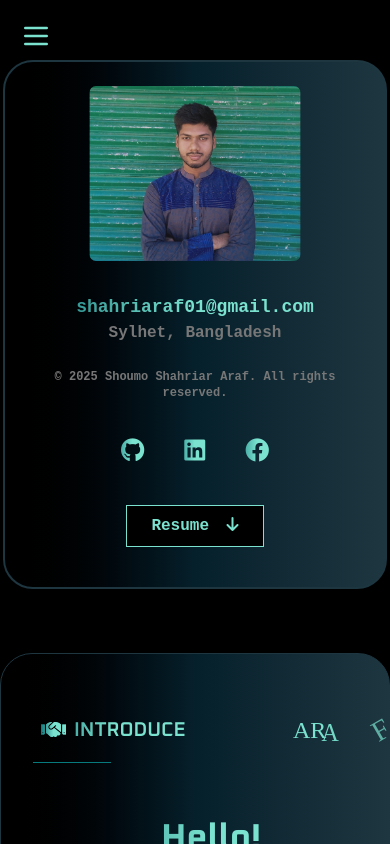
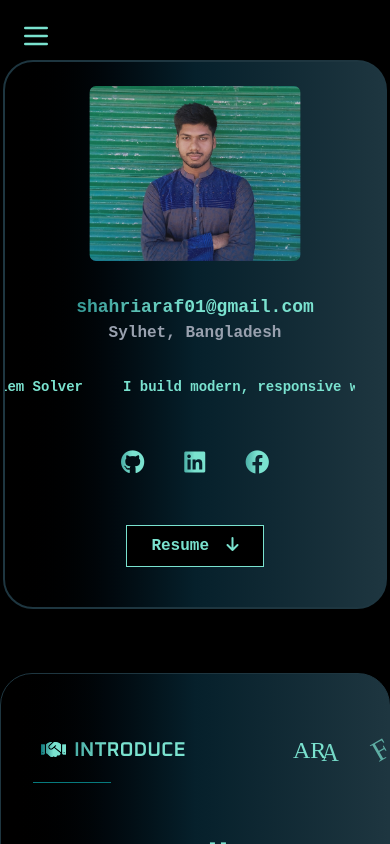
Before and after one commit to shahriaraf/My-Portfolio, a React (Vite) app: page / in a window 390 px wide. Shown: the top 844 px of the page. Built offline with nearby package versions, Linux system fonts and the light colour scheme; a web font is replaced by a local one.

Commit message:
added things

```diff
--- a/src/AboutMe.jsx
+++ b/src/AboutMe.jsx
@@ -38,7 +38,7 @@ const AboutMe = () => {
       ref={aboutRef}
       className='bg-gradient-to-r from-black via-[#06202B] to-[#1e3640] mx-5 lg:mx-20 xl:mx-25 rounded-4xl border border-[#1e3640] mt-20 py-30'
     >
-      <div className="fade-section text-white flex items-center justify-center sm:justify-start sm:pl-10 lg:pl-[200px] xl:pl-[350px]">
+      <div className="fade-section flex items-center justify-center sm:justify-start sm:pl-10 lg:pl-[200px] xl:pl-[350px]">
         <p className="uppercase oxanium text-xl px-4 py-1 rounded-full bg-gradient-to-r from-[#077A7D] via-[#7AE2CF] to-[#7AE2CF] bg-clip-text text-transparent font-semibold flex items-center gap-2">
           <i className="fas fa-info-circle bg-gradient-to-r from-[#077A7D] via-[#7AE2CF] to-[#7AE2CF] bg-clip-text text-transparent"></i> About
         </p>
@@ -46,7 +46,7 @@ const AboutMe = () => {
 
       <hr className="fade-section border-t border-[#077A7D] my-4 w-2/5 sm:w-1/3 md:w-1/4 lg:w-1/5 ml-auto mr-auto sm:ml-10 lg:ml-[200px] xl:ml-[320px]" />
 
-      <p className='fade-section text-sm sm:text-base md:text-lg lg:text-xl text-[#777777] mt-6 px-5 sm:px-10 lg:pl-[160px] xl:pl-[320px] pt-10 text-justify'>
+      <p className='fade-section text-sm sm:text-base md:text-lg lg:text-xl text-gray-400 mt-6 px-5 sm:px-10 lg:pl-[160px] xl:pl-[320px] pt-10 text-justify'>
         I’m a passionate web developer and a Computer Science & Engineering student.
         My journey began with curiosity and a deep love for building things that live on the web.
         Over time, I’ve grown confident in working with technologies like React, Node.js, Firebase, and MongoDB —
--- a/src/Banner.jsx
+++ b/src/Banner.jsx
@@ -165,7 +165,7 @@ const Banner = () => {
                         <span className="animate-pulse ml-1 bg-gradient-to-r from-[#077A7D] via-[#7AE2CF] to-[#7AE2CF] bg-clip-text text-transparent">|</span> {/* Blinking cursor */}
                     </motion.div>
 
-                    <p className="text-lg md:text-[22px] w-9/10 m-auto md:m-0 md:w-[700px] text-[#777777]">
+                    <p className="text-lg md:text-[22px] w-9/10 m-auto md:m-0 md:w-[700px] text-gray-400">
                         Crafting clean code, with a designer’s soul. Turning ideas into interactive, elegant experiences.
                     </p>
                 </motion.div>
--- a/src/Contact.jsx
+++ b/src/Contact.jsx
@@ -37,7 +37,7 @@ const Contact = () => {
       <br />
 
       <div className="pl-5 md:pl-[320px] pr-5">
-        <h2 className="text-3xl md:text-4xl font-bold text-center bg-gradient-to-r from-[#077A7D] via-[#7AE2CF] to-[#7AE2CF] bg-clip-text text-transparent mb-12">
+        <h2 className="text-2xl md:text-4xl font-bold text-center bg-gradient-to-r from-[#077A7D] via-[#7AE2CF] to-[#7AE2CF] bg-clip-text text-transparent mb-12">
           Let's Work Together
         </h2>
 
--- /dev/null
+++ b/src/Headline.jsx
@@ -0,0 +1,47 @@
+import { useEffect, useRef } from "react";
+import gsap from "gsap";
+
+const Headline = () => {
+    const tickerContainerRef = useRef(null);
+    const tickerContentRef = useRef(null);
+
+    useEffect(() => {
+        const container = tickerContainerRef.current;
+        const content = tickerContentRef.current;
+
+        const width = content.offsetWidth;
+
+        gsap.to(content, {
+            x: -width,
+            duration: 80,
+            ease: "linear",
+            repeat: -1,
+            modifiers: {
+                x: gsap.utils.unitize(x => parseFloat(x) % width) // seamless loop
+            }
+        });
+    }, []);
+
+    return (
+        <div className="w-[350px] py-2 overflow-hidden z-50" ref={tickerContainerRef}>
+            <div
+                className="flex gap-10 text-[#7AE2CF] font-semibold md:text-lg text-sm whitespace-nowrap w-max"
+                ref={tickerContentRef}
+            >
+                <span>Hello! I’m Shoumo Shahriar Araf — Web Developer & Problem Solver</span>
+                <span>I build modern, responsive web apps with React, Node.js & MongoDB</span>
+                <span>Passionate about clean code, pixel-perfect UI, and smooth animations</span>
+                <span>Always learning, always growing — currently exploring Three.js & GSAP</span>
+                <span>From full-stack development to UI polish — I bring ideas to life</span>
+                <span>Open to new opportunities — Let's build something amazing together</span>
+                <span>Focused on performance, accessibility, and user experience</span>
+                <span>Love turning complex ideas into elegant digital solutions</span>
+                <span>My goal? Become a software engineer and lead with innovation</span>
+                <span>Let’s connect — I’m just a message away!</span>
+
+            </div>
+        </div>
+    );
+};
+
+export default Headline;
--- a/src/Profile.jsx
+++ b/src/Profile.jsx
@@ -3,6 +3,7 @@ import { motion } from 'framer-motion';
 import myPhoto from './assets/IMG_20250418_215624.jpg';
 import './App.css';
 import gsap from 'gsap';
+import Headline from './Headline';
 
 const Profile = () => {
   const bannerRef = useRef(null);
@@ -42,20 +43,18 @@ const Profile = () => {
       </div>
 
       {/* Info */}
-      <div className="text-center mt-10 sm:mt-14 text-[#777777] font-bold px-4">
+      <div className="text-center mt-10 sm:mt-14 text-gray-400 font-bold px-4">
         <p className="bg-gradient-to-r from-[#077A7D] via-[#7AE2CF] to-[#7AE2CF] bg-clip-text text-transparent text-lg hover:text-[#7AE2CF] hover:underline break-words">
           shahriaraf01@gmail.com
         </p>
         <p>Sylhet, Bangladesh</p>
         <br />
-        <p className="text-xs sm:text-sm">
-          &copy; {new Date().getFullYear()} Shoumo Shahriar Araf. All rights reserved.
-        </p>
       </div>
+      <Headline></Headline>
 
       {/* Social Links */}
       <motion.div
-        className="flex justify-center gap-4 sm:gap-5 mt-6 sm:mt-8"
+        className="flex justify-center gap-4 sm:gap-5 md:mt-3 mt-8"
         initial={{ opacity: 0, y: 50 }}
         animate={{ opacity: 1, y: 0 }}
         transition={{ duration: 1, delay: 0.5 }}
@@ -87,7 +86,7 @@ const Profile = () => {
       </motion.div>
 
       {/* Resume Button */}
-      <div className="flex justify-center mb-10 mt-6 sm:mt-8">
+      <div className="flex justify-center mb-10 md:mt-4 mt-8">
         <a
           href="/shoumo-shahriar-araf.pdf" // ✅ Adjust this path as needed
           download
--- a/src/Projects.jsx
+++ b/src/Projects.jsx
@@ -69,7 +69,7 @@ const Projects = () => {
         </p>
       </div>
       <hr className="border-t border-[#077A7D] my-4 w-1/5 ml-6 md:ml-80" />
-      <h2 className="text-xl md:pl-80 md:text-4xl font-bold text-center bg-gradient-to-r from-[#077A7D] via-[#7AE2CF] to-[#7AE2CF] bg-clip-text text-transparent mb-12">
+      <h2 className="text-2xl md:pl-80 md:text-4xl font-bold text-center bg-gradient-to-r from-[#077A7D] via-[#7AE2CF] to-[#7AE2CF] bg-clip-text text-transparent mb-12">
           What I Have Build
         </h2>
       <br />
--- a/src/Skills.jsx
+++ b/src/Skills.jsx
@@ -66,7 +66,7 @@ const Skills = () => {
         </div>
 
         <hr className="border-t border-[#077A7D] my-4 w-1/2 sm:w-1/3 md:w-1/4" />
-        <h2 className="text-xl md:text-4xl font-bold text-center bg-gradient-to-r from-[#077A7D] via-[#7AE2CF] to-[#7AE2CF] bg-clip-text text-transparent mb-12">
+        <h2 className="text-2xl md:text-4xl font-bold text-center bg-gradient-to-r from-[#077A7D] via-[#7AE2CF] to-[#7AE2CF] bg-clip-text text-transparent mb-12">
           My Advantages
         </h2>
 
```
Also changed, not shown: src/assets/IMG_20250418_004353.jpg (added).
